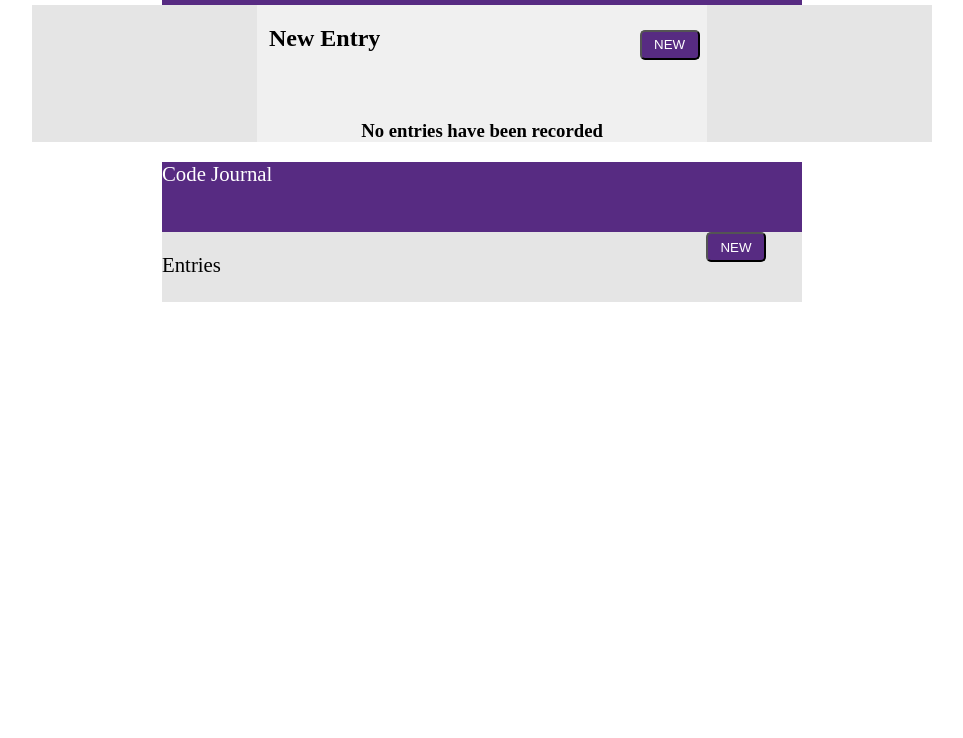
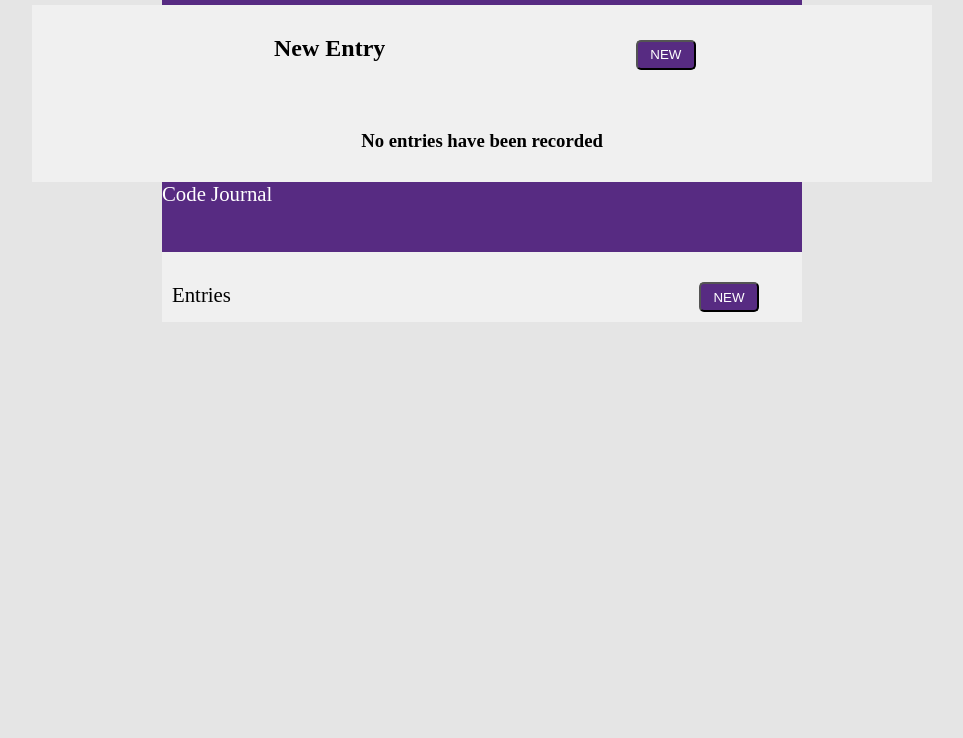
Before and after one commit to GustavoAyala1/code-journal, a website: page index.html in a window 1280 px wide. Shown: the part 62-800 px from the top of the page, without its empty margins (158-1121 px from the left). Drawn offline with Linux system fonts and the light colour scheme.

Commit message:
some minor fixes

```diff
--- a/css/styles.css
+++ b/css/styles.css
@@ -1,3 +1,7 @@
+body {
+  background-color: rgba(229, 229, 229);
+}
+
 .halfColumn {
   flex-basis: 50%;
 }
@@ -20,7 +24,11 @@ a {
 }
 
 .container {
-  background-color: rgba(229, 229, 229);
+  background-color: rgb(240, 240, 240);
+}
+
+.rowCont {
+  padding: 10px;
 }
 
 .form {
@@ -87,6 +95,10 @@ li {
   left: 70%;
 }
 
+.bottomBtn {
+  top: 30%;
+}
+
 .topBtn {
   margin-top: 20px;
 }
--- a/index.html
+++ b/index.html
@@ -84,11 +84,11 @@
     <div data-view="entries">
       <ul class="container" id="ulContainer">
         <li class="row formJournal journal">Code Journal</li>
-        <li class="row journal">
+        <li class="row journal rowCont">
           <div class="halfColumn"><p>Entries</p></div>
           <div class="halfColumn">
             <a href="#entriesForm"
-              ><button type="submit" class="newBtn">NEW</button></a
+              ><button type="submit" class="newBtn bottomBtn">NEW</button></a
             >
           </div>
         </li>
--- a/js/main.js
+++ b/js/main.js
@@ -49,7 +49,7 @@ const createEntry = entry => {
   const hElement = document.createElement('h2');
   const pElement = document.createElement('p');
 
-  lastLi.setAttribute('class', 'row');
+  lastLi.setAttribute('class', 'row rowCont');
   imgDiv.setAttribute('class', 'halfColumn fullColumn');
   img.setAttribute('class', 'image halfColumn fullColumn');
   img.setAttribute('src', `${entry.photo}`);
```
